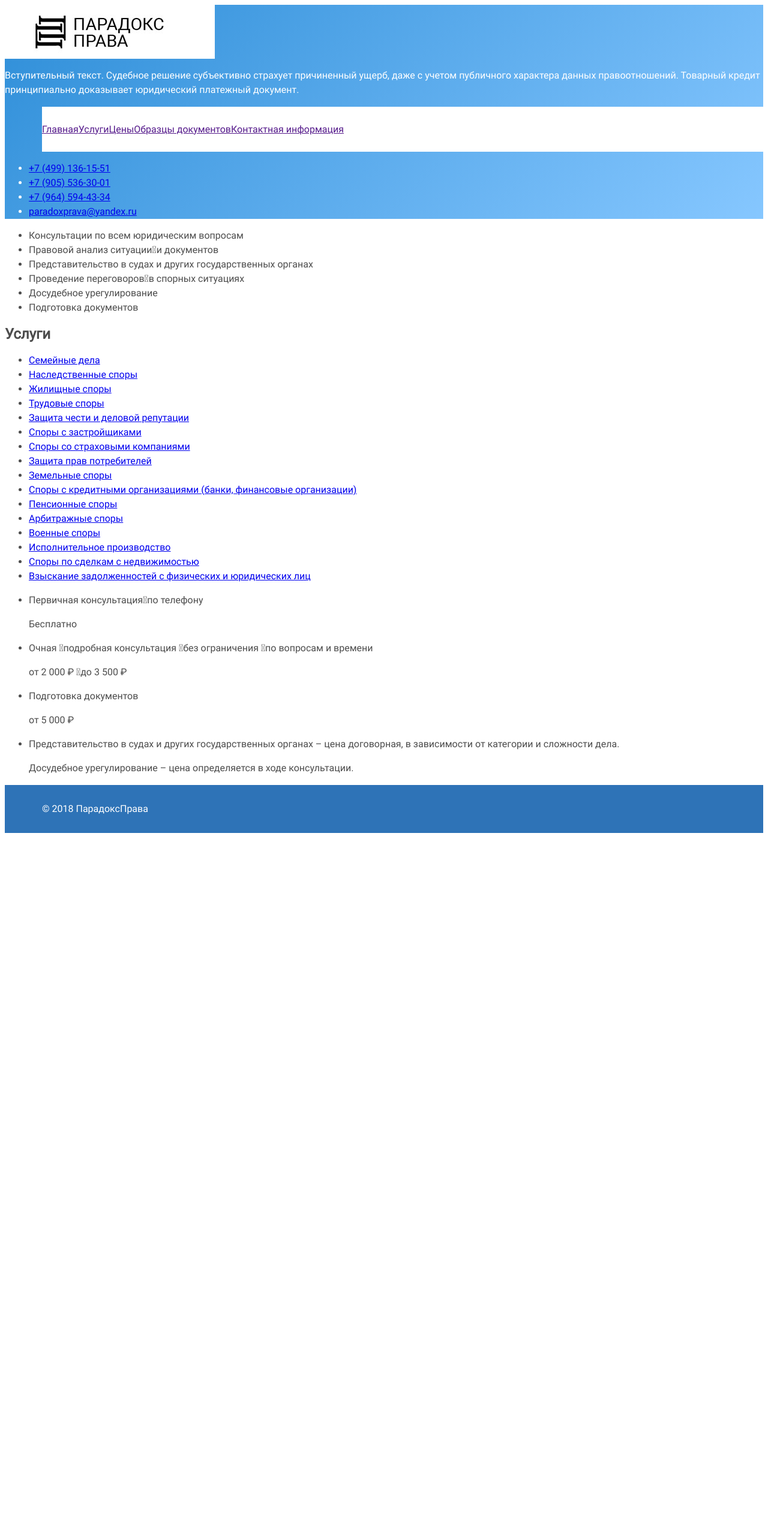
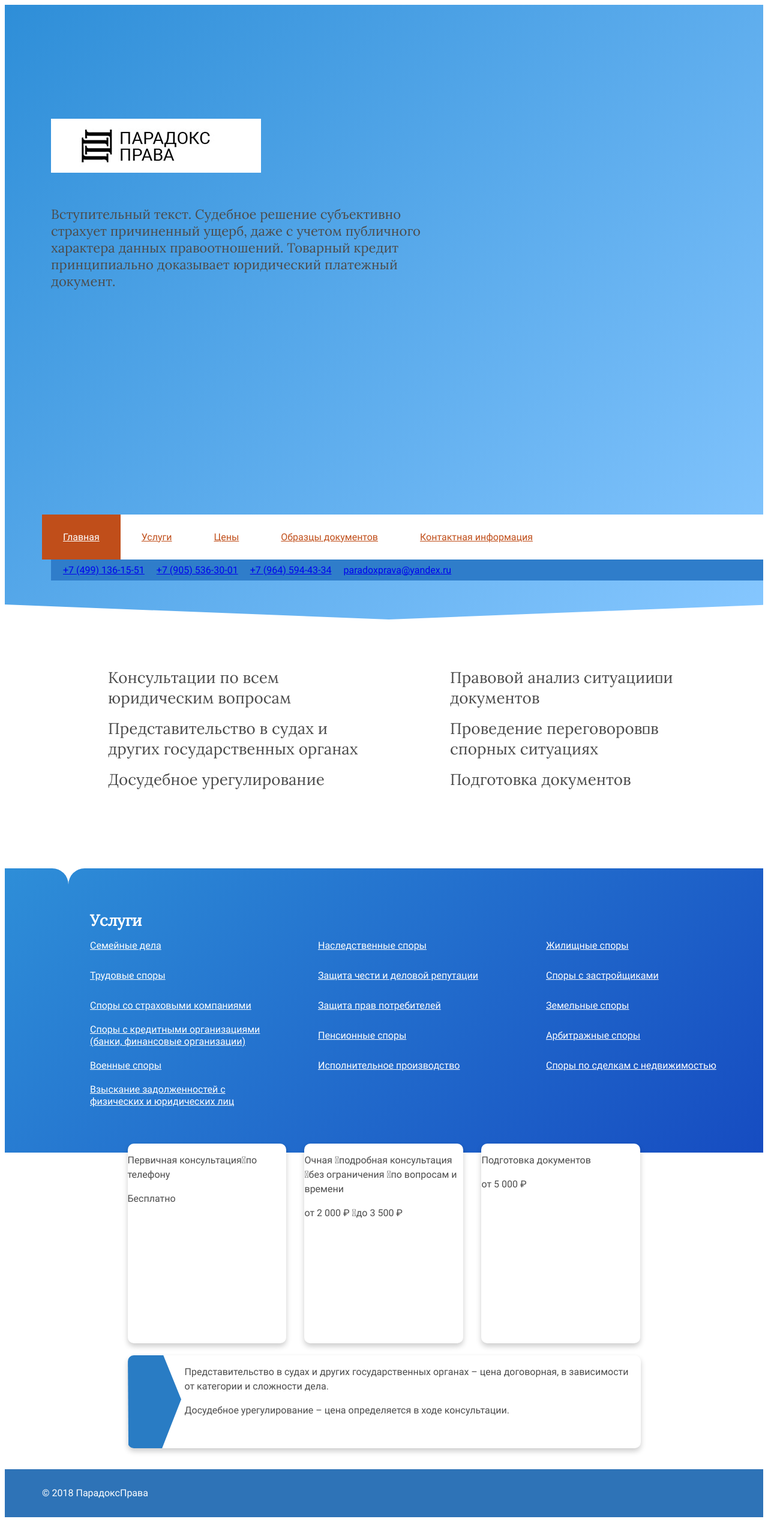
Before and after one commit to alexandrkaa/alexandrkaa.github.io, a PHP site: page / in a window 1280 px wide. Shown: the whole page at 60% size. Before the commit the page ends 1389 px from the top, so only its background shows below. Run offline with PHP 8.4, Linux system fonts and the light colour scheme; style sheets or scripts are compiled from the project's sources; some libraries are stand-ins or nearby versions.

Commit message:
Basic CSS blocks complete

```diff
--- a/source/index.html
+++ b/source/index.html
@@ -17,6 +17,8 @@
       </div> -->
       <h1 class="visually-hidden">Юридическая компания ПарадоксПрава</h1>
       <header class="header-main">
+        <section class="header-banner">
+          <div class="header-banner__wrapper">
             <picture>
               <!-- <source type="image/webp" media="(max-width: 659px)" srcset="img/iphone-screen-mobile@1x.webp 1x, img/iphone-screen-mobile@2x.webp 2x">
               <source type="image/webp" media="(max-width: 959px)" srcset="img/iphone-screen-1-tablet@1x.webp 1x, img/iphone-screen-1-tablet@2x.webp 2x">
@@ -24,12 +26,12 @@
               <source media="(max-width: 659px)" srcset="img/iphone-screen-mobile@1x.png 1x, img/iphone-screen-mobile@2x.png 2x">
               <source media="(max-width: 959px)" srcset="img/iphone-screen-1-tablet@1x.png 1x, img/iphone-screen-1-tablet@2x.png 2x">
               <source media="(min-width: 960px)" srcset="img/iphone-screen-1-desktop@1x.png 1x, img/iphone-screen-1-desktop@2x.png 2x"> -->
-          <img class="header-main__logo" src="img/logo.jpg" srcset="" width="350" height="90" alt="Логотип ПарадоксПрава">
+              <img class="header-banner__logo logo" src="img/logo.jpg" srcset="" width="350" height="90" alt="Логотип ПарадоксПрава">
             </picture>
-        <section class="header-banner">
             <p class="header-banner__promo-text">Вступительный текст. Судебное решение субъективно страхует причиненный ущерб, даже с учетом публичного характера данных правоотношений. Товарный кредит принципиально доказывает юридический платежный документ.</p>
+          </div>
         </section>
-        <nav class="main-nav">
+        <nav class="header-main__main-nav main-nav">
           <ul class="main-nav__list menu-list">
             <li class="menu-list__item menu-list__item--active"><a class="menu-list__link" href="">Главная</a></li>
             <li class="menu-list__item"><a class="menu-list__link" href="">Услуги</a></li>
@@ -40,10 +42,18 @@
         </nav>
         <section class="header-contacts">
           <ul class="header-contacts__list">
-            <li class="header-contacts__contact"><a href="tel:+74991361551">+7 (499) 136-15-51</a></li>
-            <li class="header-contacts__contact"><a href="tel:+79055363001">+7 (905) 536-30-01</a></li>
-            <li class="header-contacts__contact"><a href="tel:+79645944334">+7 (964) 594-43-34</a></li>
-            <li class="header-contacts__contact"><a href="mailto:paradoxprava@yandex.ru">paradoxprava@yandex.ru</a></li>
+            <li class="header-contacts__contact header-contacts__contact--phone">
+              <a href="tel:+74991361551">+7 (499) 136-15-51</a>
+            </li>
+            <li class="header-contacts__contact header-contacts__contact--phone">
+              <a href="tel:+79055363001">+7 (905) 536-30-01</a>
+            </li>
+            <li class="header-contacts__contact header-contacts__contact--phone">
+              <a href="tel:+79645944334">+7 (964) 594-43-34</a>
+            </li>
+            <li class="header-contacts__contact header-contacts__contact--email">
+              <a href="mailto:paradoxprava@yandex.ru">paradoxprava@yandex.ru</a>
+            </li>
           </ul>
         </section>
       </header>
@@ -60,25 +70,59 @@
           </ul>
         </section>
         <section class="services">
+          <div class="services__wrapper">
             <h2 class="services__header">Услуги</h2>
             <ul class="services__list">
-            <li class="services__service"><a href="#">Семейные дела</a></li>
-            <li class="services__service"><a href="#">Наследственные споры</a></li>
-            <li class="services__service"><a href="#">Жилищные споры</a></li>
-            <li class="services__service"><a href="#">Трудовые споры</a></li>
-            <li class="services__service"><a href="#">Защита чести и деловой репутации</a></li>
-            <li class="services__service"><a href="#">Споры с застройщиками</a></li>
-            <li class="services__service"><a href="#">Споры со страховыми компаниями</a></li>
-            <li class="services__service"><a href="#">Защита прав потребителей</a></li>
-            <li class="services__service"><a href="#">Земельные споры</a></li>
-            <li class="services__service"><a href="#">Споры с кредитными организациями (банки, финансовые организации)</a></li>
-            <li class="services__service"><a href="#">Пенсионные споры</a></li>
-            <li class="services__service"><a href="#">Арбитражные споры</a></li>
-            <li class="services__service"><a href="#">Военные споры</a></li>
-            <li class="services__service"><a href="#">Исполнительное производство</a></li>
-            <li class="services__service"><a href="#">Споры по сделкам с недвижимостью</a></li>
-            <li class="services__service"><a href="#">Взыскание задолженностей с физических и юридических лиц</a></li>
+              <li class="services__service">
+                <a class="services__service-link" href="#">Семейные дела</a>
+              </li>
+              <li class="services__service">
+                <a class="services__service-link" href="#">Наследственные споры</a>
+              </li>
+              <li class="services__service">
+                <a class="services__service-link" href="#">Жилищные споры</a>
+              </li>
+              <li class="services__service">
+                <a class="services__service-link" href="#">Трудовые споры</a>
+              </li>
+              <li class="services__service">
+                <a class="services__service-link" href="#">Защита чести и деловой репутации</a>
+              </li>
+              <li class="services__service">
+                <a class="services__service-link" href="#">Споры с застройщиками</a>
+              </li>
+              <li class="services__service">
+                <a class="services__service-link" href="#">Споры со страховыми компаниями</a>
+              </li>
+              <li class="services__service">
+                <a class="services__service-link" href="#">Защита прав потребителей</a>
+              </li>
+              <li class="services__service">
+                <a class="services__service-link" href="#">Земельные споры</a>
+              </li>
+              <li class="services__service">
+                <a class="services__service-link" href="#">Споры с кредитными организациями (банки, финансовые организации)</a>
+              </li>
+              <li class="services__service">
+                <a class="services__service-link" href="#">Пенсионные споры</a>
+              </li>
+              <li class="services__service">
+                <a class="services__service-link" href="#">Арбитражные споры</a>
+              </li>
+              <li class="services__service">
+                <a class="services__service-link" href="#">Военные споры</a>
+              </li>
+              <li class="services__service">
+                <a class="services__service-link" href="#">Исполнительное производство</a>
+              </li>
+              <li class="services__service">
+                <a class="services__service-link" href="#">Споры по сделкам с недвижимостью</a>
+              </li>
+              <li class="services__service">
+                <a class="services__service-link" href="#">Взыскание задолженностей с физических и юридических лиц</a>
+              </li>
             </ul>
+          </div>
         </section>
         <section class="prices">
           <ul class="prices__list">
@@ -94,7 +138,7 @@
               <p class="price__lead">Подготовка документов</p>
               <p class="price__value">от 5 000 ₽</p>
             </li>
-            <li class="prices__card--big price price--courts-representation">
+            <li class="prices__card prices__card--big price price--courts-representation">
               <p class="price__lead">Представительство в судах и других государственных органах – цена договорная, в зависимости от категории и сложности дела.</p>
               <p class="price__lead">Досудебное урегулирование – цена определяется в ходе консультации.</p>
             </li>
--- /dev/null
+++ b/source/sass/blocks/feature.scss
@@ -0,0 +1,8 @@
+.feature {
+  padding: 0 15px;
+  padding-left: 110px;
+  box-sizing: border-box;
+  font-size: 26px;
+  line-height: 34px;
+  font-family: "Lora", "Arial", "Helvetica CY", "Nimbus Sans L", sans-serif;
+}
--- /dev/null
+++ b/source/sass/blocks/features.scss
@@ -0,0 +1,17 @@
+.features {
+  padding: 80px 0;
+  max-width: $desktop-width;
+  margin: 0 auto;
+}
+
+.features__list {
+  @include list-reset;
+  display: flex;
+  flex-direction: row;
+  flex-wrap: wrap;
+}
+
+.features__item {
+  width: 50%;
+  min-height: 85px;
+}
--- /dev/null
+++ b/source/sass/blocks/header-banner.scss
@@ -0,0 +1,21 @@
+.header-banner {
+  color: $cl-grey;
+  font-size: 22px;
+  line-height: 28px;
+  font-family: "Lora", "Arial", "Helvetica CY", "Nimbus Sans L", sans-serif;
+}
+
+.header-banner__wrapper {
+  max-width: $desktop-width;
+  margin: 0 auto;
+}
+
+.header-banner__promo-text {
+  max-width: 665px;
+  padding: 0 15px;
+}
+
+.header-banner__logo {
+  margin-left: 15px;
+  margin-bottom: 55px;
+}
--- /dev/null
+++ b/source/sass/blocks/header-contacts.scss
@@ -0,0 +1,23 @@
+.header-contacts {
+  background-color: transparent;
+  background-image: linear-gradient(to right, transparent, transparent 30%, $cl-blue-menu 30%, $cl-blue-menu);
+}
+
+.header-contacts__list {
+  @include list-reset;
+  display: flex;
+  flex-direction: row;
+  flex-wrap: wrap;
+  max-width: $desktop-width;
+  margin: 0 auto;
+  background-color: $cl-blue-menu;
+  transform: translateX(15px);
+}
+
+.header-contacts__contact {
+  min-height: 35px;
+  display: flex;
+  justify-content: flex-start;
+  align-items: center;
+  padding-left: 20px;
+}
--- a/source/sass/blocks/header-main.scss
+++ b/source/sass/blocks/header-main.scss
@@ -2,4 +2,28 @@
   background-color: $cl-blue;
   background-image: linear-gradient(135deg, $cl-blue, $cl-blue-light);
   color: $cl-white;
+  min-height: 770px;
+  padding: 0;
+  padding-top: 190px;
+  padding-bottom: 65px;
+  display: flex;
+  flex-direction: column;
+  position: relative;
+
+  &::after {
+    content: "";
+    display: block;
+    position: absolute;
+    bottom: 0;
+    width: 0;
+    height: 0;
+    border: 25px solid transparent;
+    border-left: 50vw solid $cl-white;
+    border-right: 50vw solid $cl-white;
+    border-bottom: 0 solid $cl-white;
+  }
 }
+
+.header-main__main-nav {
+  margin-top: auto;
+}
--- a/source/sass/blocks/main-nav.scss
+++ b/source/sass/blocks/main-nav.scss
@@ -1,4 +1,4 @@
 .main-nav {
   background-color: transparent;
-  background-image: linear-gradient(to right, transparent, transparent 30% , $cl-white 30%, $cl-white);
+  background-image: linear-gradient(to right, transparent, transparent 30%, $cl-white 30%, $cl-white);
 }
--- a/source/sass/blocks/menu-list.scss
+++ b/source/sass/blocks/menu-list.scss
@@ -3,6 +3,7 @@
   max-width: $desktop-width;
   margin: 0 auto;
   display: flex;
+  flex-wrap: wrap;
   background-color: $cl-white;
 }
 
@@ -11,4 +12,37 @@
   display: flex;
   justify-content: center;
   align-items: center;
+  padding: 0 35px;
+  background-color: $cl-white;
+
+  &--active {
+    background-color: $cl-red;
+
+    .menu-list__link {
+      color: $cl-white;
+
+      &:hover {
+        color: transparentize($cl-white, 0.3);
+      }
+
+      &:focus,
+      &:active {
+        color: invert($cl-red);
+      }
+    }
+  }
 }
+
+.menu-list__link {
+  color: $cl-red;
+  text-decoration: underline;
+
+  &:hover {
+    color: lighten($cl-red, 30%);
+  }
+
+  &:focus,
+  &:active {
+    color: invert($cl-red);
+  }
+}
--- /dev/null
+++ b/source/sass/blocks/prices.scss
@@ -0,0 +1,39 @@
+.prices {
+  background-color: transparent;
+}
+
+.prices__list {
+  @include list-reset;
+  width: $desktop-width - (($desktop-width/12)*3) + 30px;
+  margin: 0 auto;
+  display: flex;
+  flex-direction: row;
+  flex-wrap: wrap;
+  margin-top: -15px;
+}
+
+.prices__card {
+  width: calc(33.3333% - 30px);
+  background-color: $cl-white;
+  min-height: 333px;
+  box-sizing: border-box;
+  margin: 0 15px;
+  border-radius: 10px;
+  box-shadow: 0 5px 10px 0 rgba(0, 0, 0, 0.2);
+  transition: all 0.3s ease-in-out;
+
+  &:hover {
+    box-shadow: 0 5px 10px 3px rgba(0, 0, 0, 0.2);
+    transition: all 0.3s ease-in-out;
+  }
+}
+
+.prices__card--big {
+  width: 100%;
+  margin: 0 15px;
+  margin-bottom: 35px;
+  min-height: 155px;
+  margin-top: 20px;
+  padding-left: 95px;
+  background: $cl-white url("../img/price-card-triangle.svg") no-repeat left center;
+}
--- /dev/null
+++ b/source/sass/blocks/services.scss
@@ -0,0 +1,68 @@
+.services {
+  background-color: $cl-blue;
+  background-image: linear-gradient(135deg, $cl-blue, $cl-blue-dark);
+}
+
+.services__wrapper {
+  max-width: $desktop-width;
+  padding: 70px 0;
+  margin: 0 auto;
+  position: relative;
+
+  &::before {
+    content: "";
+    position: absolute;
+    width: 58px;
+    height: 27px;
+    left: 15px;
+    top: 0;
+    background: transparent url("../img/services-elipse.svg") no-repeat center center;
+  }
+}
+
+.services__header {
+  color: $cl-white;
+  font-size: 26px;
+  line-height: 34px;
+  font-family: "Lora", "Arial", "Helvetica CY", "Nimbus Sans L", sans-serif;
+  margin: 0;
+  margin-left: 80px;
+}
+
+.services__list {
+  @include list-reset;
+  display: flex;
+  flex-direction: row;
+  flex-wrap: wrap;
+}
+
+.services__service {
+  width: 33.3333%;
+  min-height: 50px;
+  box-sizing: border-box;
+  padding: 0 15px;
+  padding-left: 80px;
+  display: flex;
+  justify-content: flex-start;
+  align-items: center;
+}
+
+.services__service-link {
+  color: $cl-white;
+  text-decoration: underline;
+  font-size: 16px;
+  line-height: 20px;
+
+  &:hover {
+    color: transparentize($cl-white, 0.3);
+  }
+
+  &:visited {
+    color: $cl-white;
+  }
+
+  &:active,
+  &:focus {
+    color: $cl-red;
+  }
+}
--- a/source/sass/style.scss
+++ b/source/sass/style.scss
@@ -20,3 +20,9 @@
 @import "blocks/header-main.scss";
 @import "blocks/main-nav.scss";
 @import "blocks/menu-list.scss";
+@import "blocks/header-contacts.scss";
+@import "blocks/header-banner.scss";
+@import "blocks/features.scss";
+@import "blocks/feature.scss";
+@import "blocks/services.scss";
+@import "blocks/prices.scss";
```
Also changed, not shown: source/img/logo.jpg, source/img/mail.png, source/img/price-card-triangle.svg (added), source/img/services-elipse.svg (added). Lines whose indentation alone changed are shown as unchanged.
